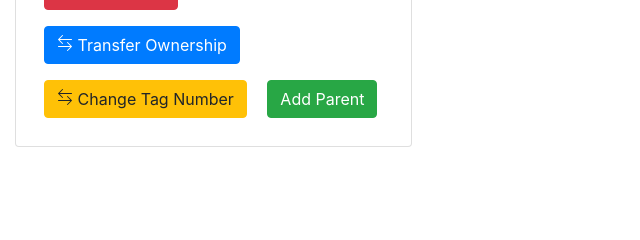
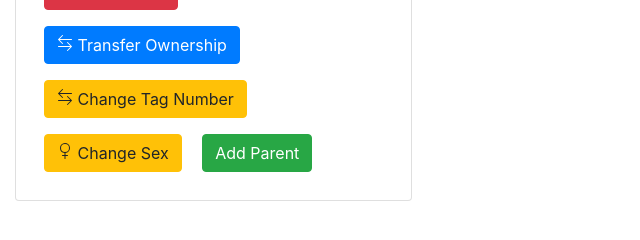
Before and after one commit to jforseth210/CattleDatabase, a Flask app: template templates/cow.html in a window 1280 px wide. Shown: the part 253-493 px from the top of the page, without its empty margins (0-640 px from the left). Run offline with Flask 2, Linux system fonts and the light colour scheme; the template is opened without the code that fills it, so the values that code supplies are empty; parts of the project's set-up code (start-up, migrations or seed data) failed here and were passed over; some libraries are stand-ins or nearby versions.

Commit message:
Add sex change button

```diff
--- a/templates/cow.html
+++ b/templates/cow.html
@@ -50,6 +50,18 @@ content %}
                                 d="M1 11.5a.5.5 0 0 0 .5.5h11.793l-3.147 3.146a.5.5 0 0 0 .708.708l4-4a.5.5 0 0 0 0-.708l-4-4a.5.5 0 0 0-.708.708L13.293 11H1.5a.5.5 0 0 0-.5.5zm14-7a.5.5 0 0 1-.5.5H2.707l3.147 3.146a.5.5 0 1 1-.708.708l-4-4a.5.5 0 0 1 0-.708l4-4a.5.5 0 1 1 .708.708L2.707 4H14.5a.5.5 0 0 1 .5.5z" />
                         </svg>
                         Change Tag Number
+                    </button>
+                    <button class="m-2 btn btn-warning" data-toggle="modal" data-target="#sexChangeModal">
+                        {% if cow.sex in COW_SEXES_MALE%}
+                        <svg xmlns="http://www.w3.org/2000/svg" width="16" height="16" fill="currentColor" class="bi bi-gender-male" viewBox="0 0 16 16">
+                            <path fill-rule="evenodd" d="M9.5 2a.5.5 0 0 1 0-1h5a.5.5 0 0 1 .5.5v5a.5.5 0 0 1-1 0V2.707L9.871 6.836a5 5 0 1 1-.707-.707L13.293 2H9.5zM6 6a4 4 0 1 0 0 8 4 4 0 0 0 0-8z"/>
+                          </svg>
+                        {% else %}
+                        <svg xmlns="http://www.w3.org/2000/svg" width="16" height="16" fill="currentColor" class="bi bi-gender-female" viewBox="0 0 16 16">
+                            <path fill-rule="evenodd" d="M8 1a4 4 0 1 0 0 8 4 4 0 0 0 0-8zM3 5a5 5 0 1 1 5.5 4.975V12h2a.5.5 0 0 1 0 1h-2v2.5a.5.5 0 0 1-1 0V13h-2a.5.5 0 0 1 0-1h2V9.975A5 5 0 0 1 3 5z"/>
+                          </svg>
+                        {% endif %}
+                        Change Sex
                     </button>
                     {% if not cow.get_dam() or not cow.get_sire() %}
                     <button class="m-2 btn btn-success" data-toggle="modal" data-target="#addParentModal">
@@ -253,6 +265,34 @@ content %}
             </div>
         </div>
     </div>
+    <div class="modal fade" id="sexChangeModal" tabindex="-1" role="dialog" aria-labelledby="exampleModalLabel"
+        aria-hidden="true">
+        <div class="modal-dialog" role="document">
+            <div class="modal-content">
+                <div class="modal-header">
+                    <h5 class="modal-title" id="exampleModalLabel">Change Sex</h5>
+                    <button type="button" class="close" data-dismiss="modal" aria-label="Close">
+                        <span aria-hidden="true">&times;</span>
+                    </button>
+                </div>
+                <div class="modal-body">
+
+                    <form id="sexChangeForm" method="POST" action="/cows/change_sex">
+                        <input type="hidden" name="tag_number" value="{{cow.tag_number}}">
+                        <select name="sex" class="form-control">
+                        {% for sex in COW_SEXES%}
+                        <option>{{sex}}</option>
+                        {% endfor %}
+                        </select>
+                    </form>
+                </div>
+                <div class="modal-footer">
+                    <button type="button" class="btn btn-secondary" data-dismiss="modal">Close</button>
+                    <input type="submit" form="sexChangeForm" class="btn btn-primary" value="Update" />
+                </div>
+            </div>
+        </div>
+    </div>
     <div class="modal fade" id="addToExistingEventModal" tabindex="-1" role="dialog" aria-labelledby="exampleModalLabel"
         aria-hidden="true">
         <div class="modal-dialog" role="document">
```
Also changed, not shown: cows.py (+12 -0 lines).
